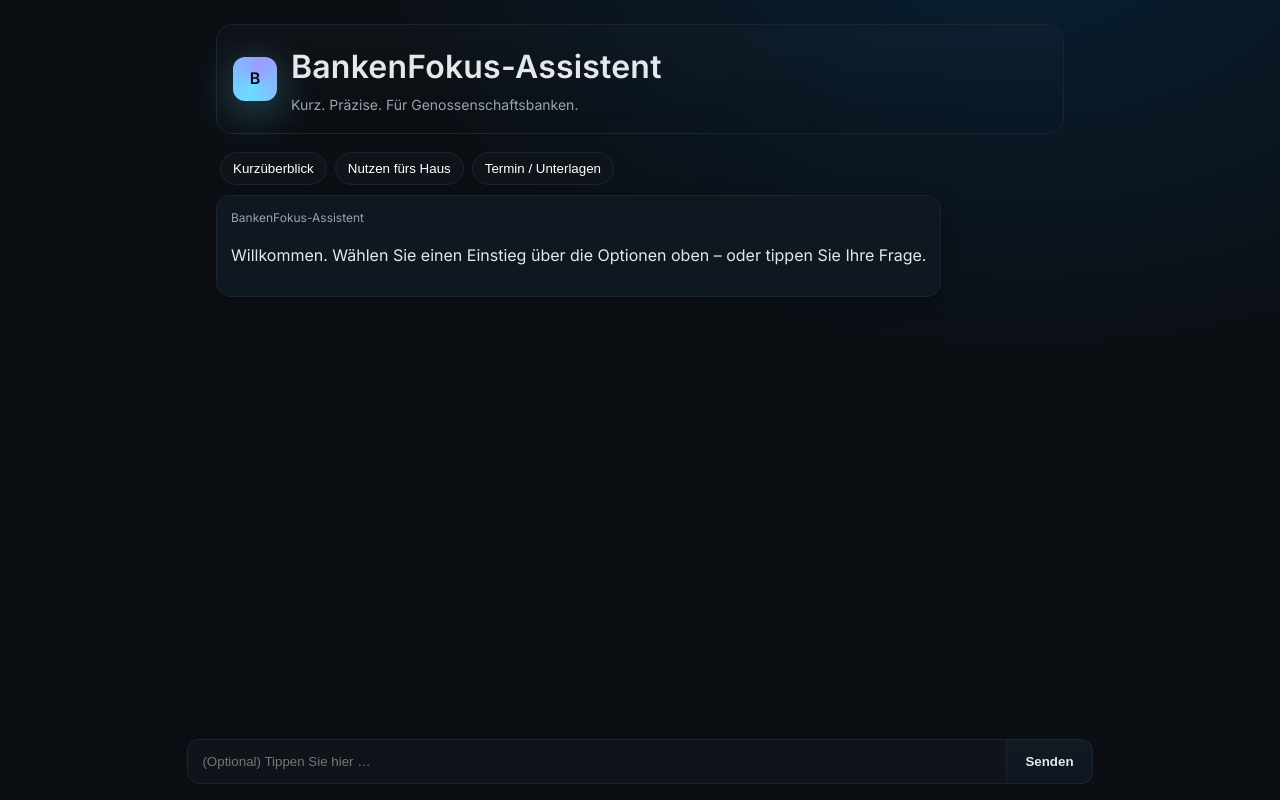
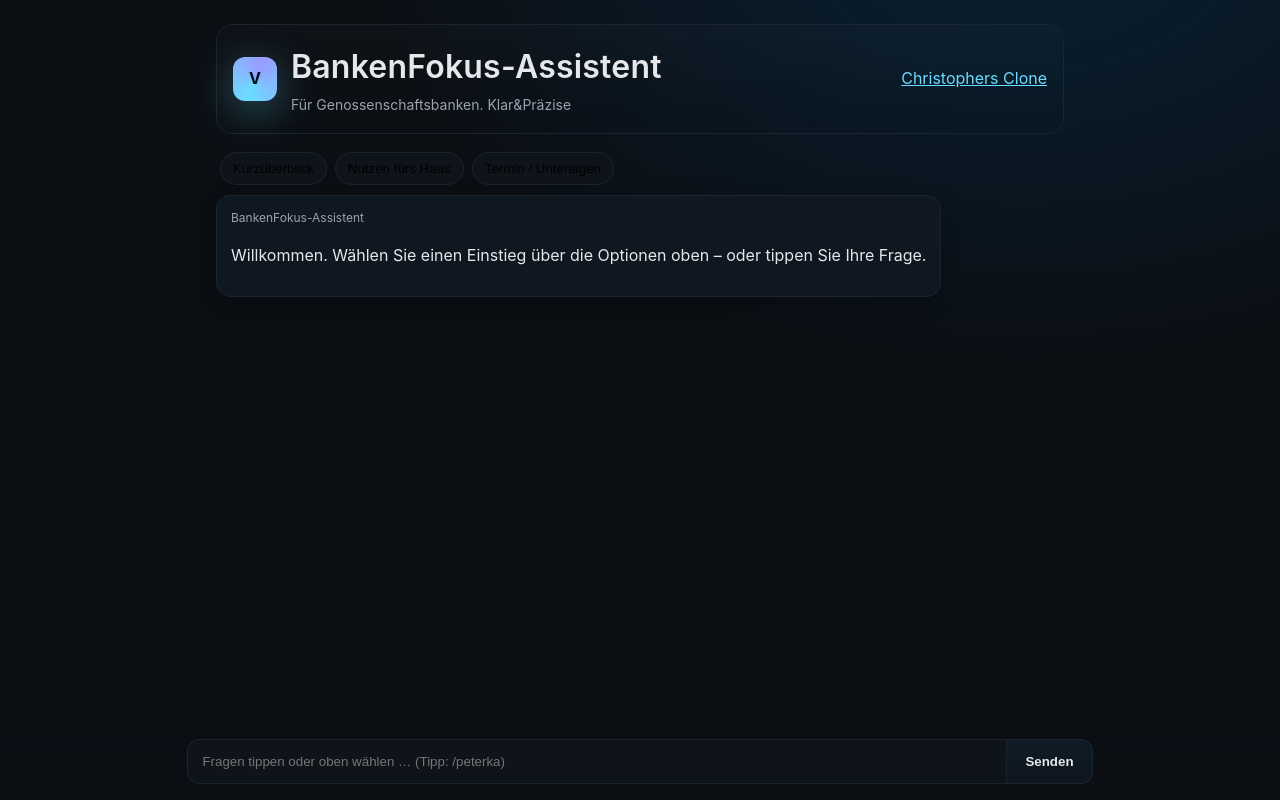
Before and after one commit to cristinamerisoiu/bankenfokus-bo, a plain HTML site: page index.html in a window 1280 px wide. Drawn offline with Linux system fonts and the light colour scheme.

Commit message:
Update index.html

```diff
--- a/index.html
+++ b/index.html
@@ -4,32 +4,32 @@
   <meta charset="utf-8" />
   <title>BankenFokus-Assistent</title>
   <meta name="viewport" content="width=device-width, initial-scale=1" />
-  <meta name="color-scheme" content="dark" />
-  <link rel="preconnect" href="https://fonts.gstatic.com" crossorigin>
-  <link href="https://fonts.googleapis.com/css2?family=Inter:wght@400;500;600&display=swap" rel="stylesheet">
   <link rel="stylesheet" href="style.css" />
 </head>
 <body>
   <main class="app" aria-label="BankenFokus-Assistent">
     <header class="header">
       <div class="brand">
-        <div class="mark" aria-hidden="true">B</div>
+        <div class="mark" aria-hidden="true">V</div>
         <div class="titles">
           <h1 class="title">BankenFokus-Assistent</h1>
-          <p class="subtitle">Kurz. Präzise. Für Genossenschaftsbanken.</p>
+          <p class="subtitle">Für Genossenschaftsbanken. Klar&Präzise</p>
         </div>
       </div>
+      <!-- Action pill to the AI clone -->
+      <a class="top-cta" href="https://peterka.ai" target="_blank" rel="noopener" aria-label="peterka.ai öffnen">
+        <span class="dot"></span><span class="label">Christophers Clone</span>
+      </a>
     </header>
 
     <section id="suggest" class="suggest"></section>
     <section id="chat-box" class="chat" aria-live="polite"></section>
 
     <form id="chat-form" class="composer" autocomplete="off">
-      <input id="user-input" type="text" placeholder="(Optional) Tippen Sie hier …" aria-label="Ihre Eingabe" />
-      <button type="submit" aria-label="Senden">Senden</button>
+      <input id="user-input" type="text" placeholder="Fragen tippen oder oben wählen … (Tipp: /peterka)" aria-label="Ihre Eingabe" />
+      <button type="submit">Senden</button>
     </form>
   </main>
-
-  <script src="script.js"></script>
+  <script src="script.js" defer></script>
 </body>
 </html>
```
